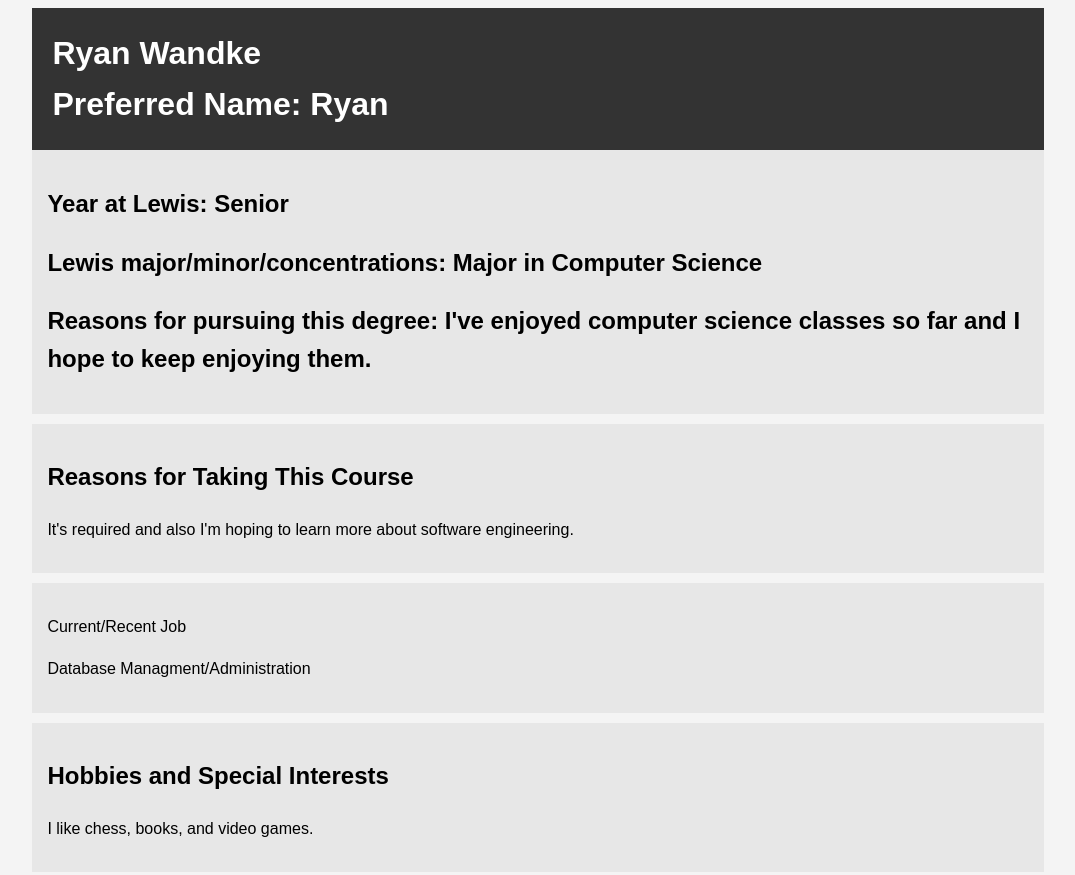
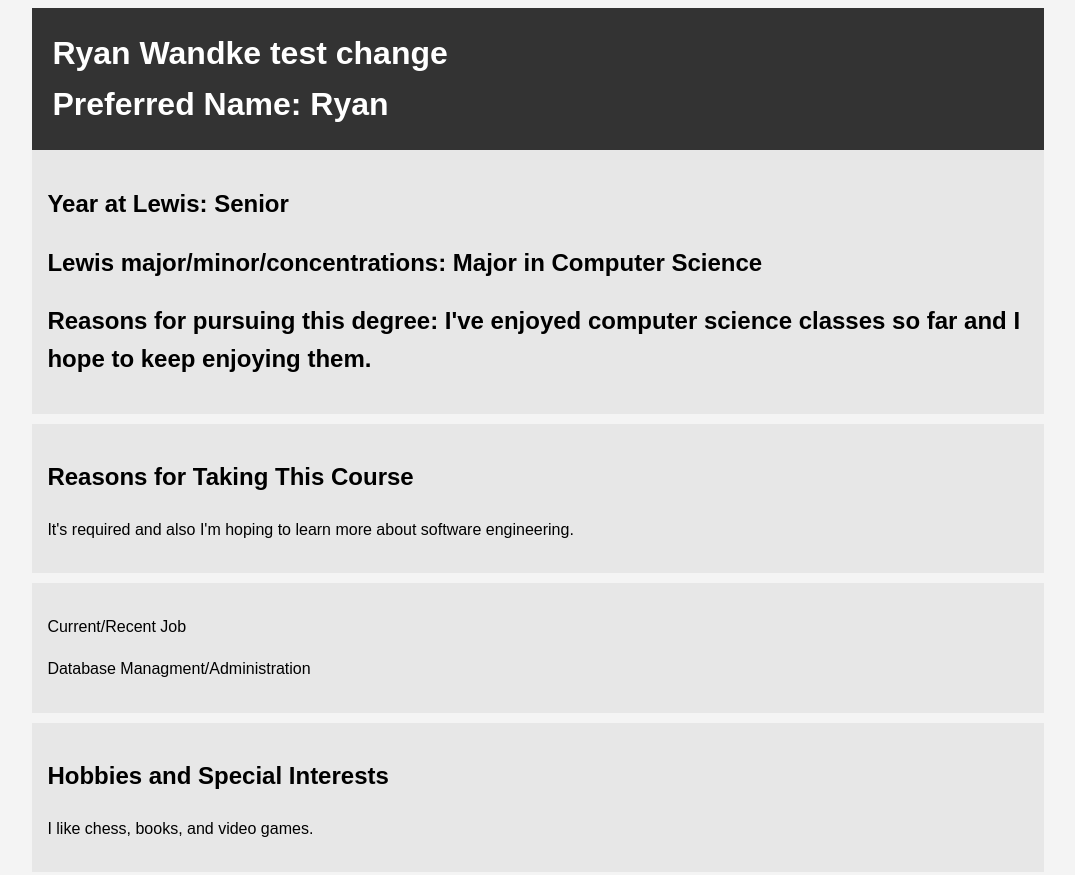
Before and after one commit to Ryan-Wandke/me, a plain HTML site: page index.html in a window 1280 px wide. Shown: the top 875 px of the page, without its empty margins (102-1177 px from the left). Drawn offline with Linux system fonts and the light colour scheme.

Commit message:
test.html

```diff
--- a/index.html
+++ b/index.html
@@ -31,7 +31,9 @@
 <body>
     <div class="container">
         <header class="main-info">
-            <h1>Ryan Wandke</h1>
+            <h1>Ryan Wandke test change
+
+            </h1>
             <h1>Preferred Name: Ryan</h1>
         </header>
 
```
